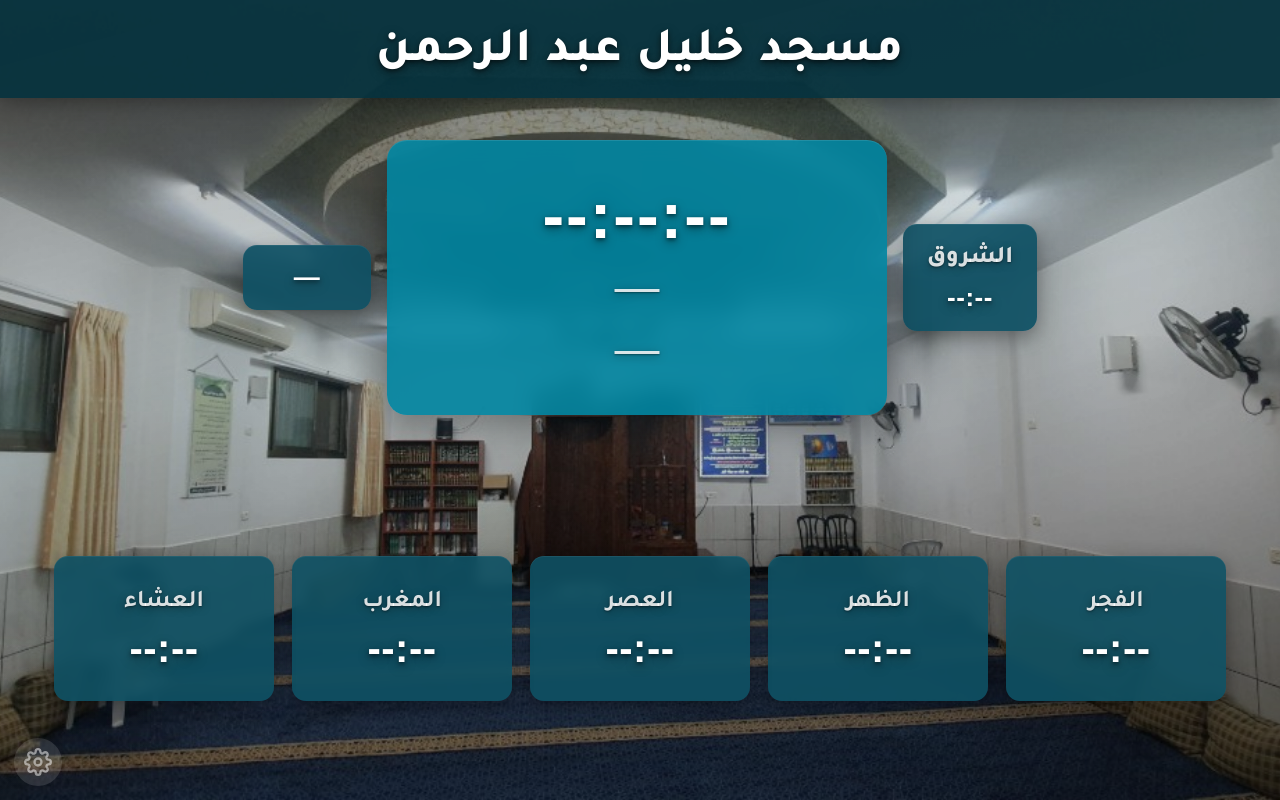
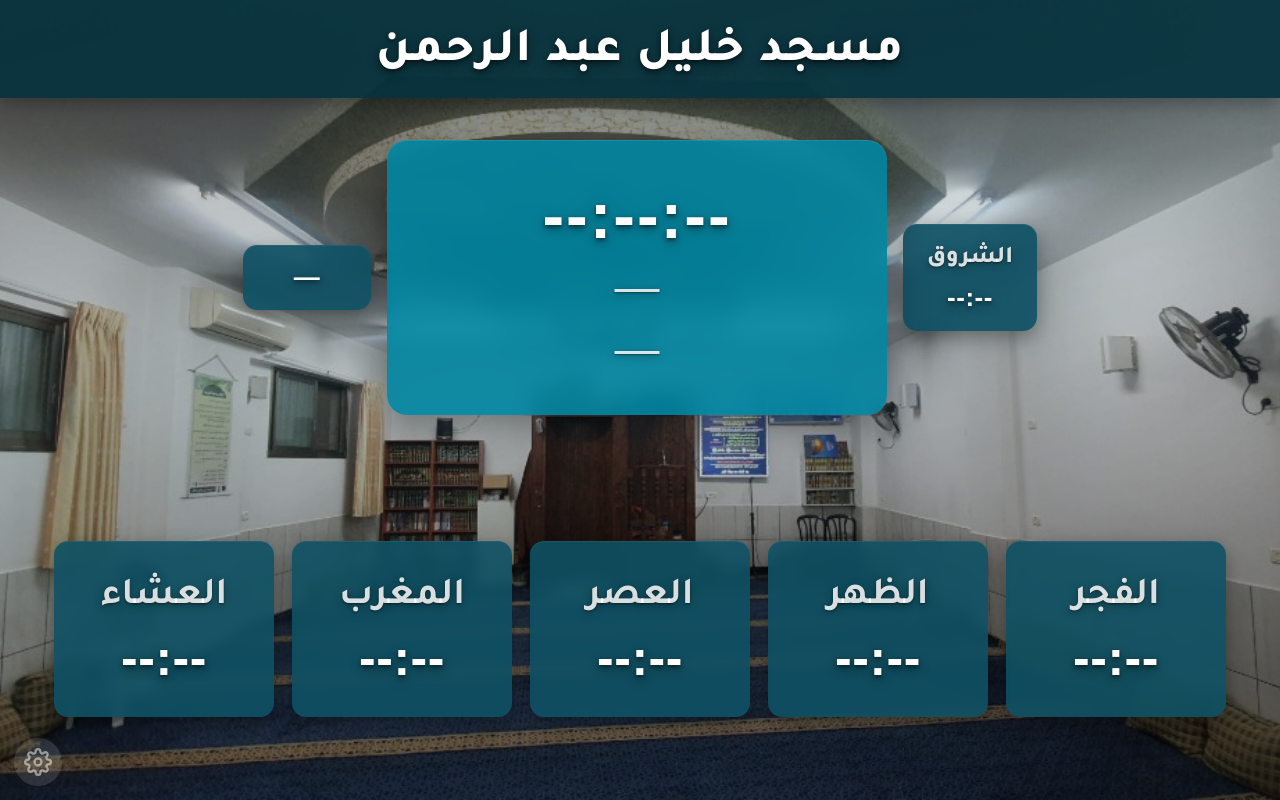
Before and after one commit to MohammadSites/masjid, a website: page index.html in a window 1280 px wide. Drawn offline with Linux system fonts and the light colour scheme.

Commit message:
Style: prayer-card name 38px !important, prayer-card time 50px !important
Made-with: Cursor

```diff
--- a/MASJID_TV/styles.css
+++ b/MASJID_TV/styles.css
@@ -261,14 +261,14 @@ body::before {
   box-shadow: 0 0 0 2px rgba(255,255,255,.28), 0 8px 24px rgba(0,0,0,0.35), inset 0 1px 0 rgba(255,255,255,0.14);
 }
 .prayer-card .name {
-  font-size: 32px;
+  font-size: 38px !important;
   font-weight: 700;
   color: var(--muted);
   margin-bottom: clamp(6px, 1vw, 12px);
   text-shadow: var(--text-shadow);
 }
 .prayer-card .time {
-  font-size: 44px;
+  font-size: 50px !important;
   font-weight: 900;
   color: var(--text);
   letter-spacing: 0.5px;
--- a/USB_PACKAGE/styles.css
+++ b/USB_PACKAGE/styles.css
@@ -261,14 +261,14 @@ body::before {
   box-shadow: 0 0 0 2px rgba(255,255,255,.28), 0 8px 24px rgba(0,0,0,0.35), inset 0 1px 0 rgba(255,255,255,0.14);
 }
 .prayer-card .name {
-  font-size: 32px;
+  font-size: 38px !important;
   font-weight: 700;
   color: var(--muted);
   margin-bottom: clamp(6px, 1vw, 12px);
   text-shadow: var(--text-shadow);
 }
 .prayer-card .time {
-  font-size: 44px;
+  font-size: 50px !important;
   font-weight: 900;
   color: var(--text);
   letter-spacing: 0.5px;
--- a/styles.css
+++ b/styles.css
@@ -261,14 +261,14 @@ body::before {
   box-shadow: 0 0 0 2px rgba(255,255,255,.28), 0 8px 24px rgba(0,0,0,0.35), inset 0 1px 0 rgba(255,255,255,0.14);
 }
 .prayer-card .name {
-  font-size: 32px;
+  font-size: 38px !important;
   font-weight: 700;
   color: var(--muted);
   margin-bottom: clamp(6px, 1vw, 12px);
   text-shadow: var(--text-shadow);
 }
 .prayer-card .time {
-  font-size: 44px;
+  font-size: 50px !important;
   font-weight: 900;
   color: var(--text);
   letter-spacing: 0.5px;
```
